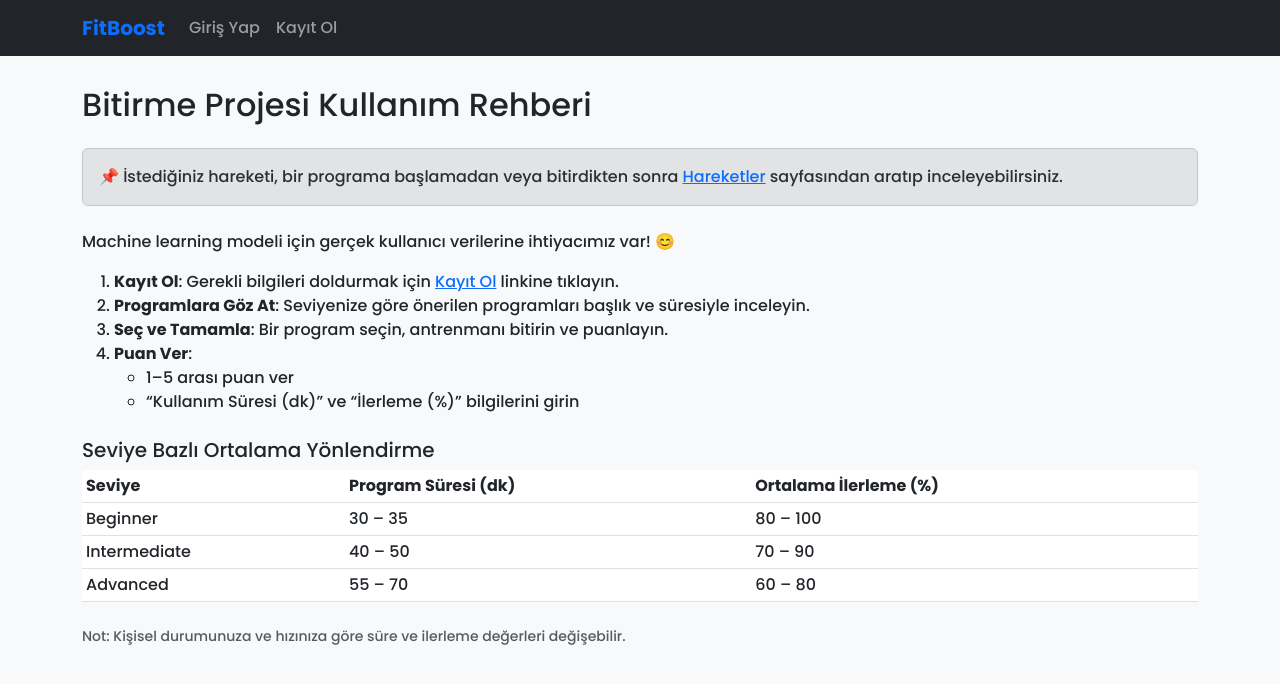
After one commit to HGAKGUMUS/myFlask, a Flask app: page /info in a window 1280 px wide. The commit adds this page. Shown: the top 684 px of the page. Run offline with Flask 3, Linux system fonts and the light colour scheme; some libraries are stand-ins or nearby versions.

Commit message:
Flasklast

```diff
--- a/app.py
+++ b/app.py
@@ -232,6 +232,10 @@ def movements():
     # veritabanından tüm hareketleri ada göre sırala
     moves = Movement.query.order_by(Movement.name).all()
     return render_template("movements.html", movements=moves)
+
+@app.route('/info')
+def info():
+    return render_template('info.html')
 
 # --------------------------------------
 # Şifre Validasyonu
--- /dev/null
+++ b/templates/info.html
@@ -0,0 +1,47 @@
+{% extends "base.html" %}
+{% block title %}Nasıl Kullanılır?{% endblock %}
+{% block content %}
+  <h2 class="mb-4">Bitirme Projesi Kullanım Rehberi</h2>
+
+  <div class="alert alert-secondary mb-4">
+    📌 İstediğiniz hareketi, bir programa başlamadan veya
+    bitirdikten sonra <a href="{{ url_for('movements') }}">Hareketler</a> sayfasından
+    aratıp inceleyebilirsiniz.
+  </div>
+
+  <p>Machine learning modeli için gerçek kullanıcı verilerine ihtiyacımız var! 😊</p>
+  <ol class="mb-4">
+    <li><strong>Kayıt Ol</strong>: Gerekli bilgileri doldurmak için
+        <a href="{{ url_for('register') }}">Kayıt Ol</a> linkine tıklayın.</li>
+    <li><strong>Programlara Göz At</strong>: Seviyenize göre önerilen
+        programları başlık ve süresiyle inceleyin.</li>
+    <li><strong>Seç ve Tamamla</strong>: Bir program seçin, antrenmanı
+        bitirin ve puanlayın.</li>
+    <li><strong>Puan Ver</strong>:
+      <ul>
+        <li>1–5 arası puan ver</li>
+        <li>“Kullanım Süresi (dk)” ve “İlerleme (%)” bilgilerini girin</li>
+      </ul>
+    </li>
+  </ol>
+
+  <h5>Seviye Bazlı Ortalama Yönlendirme</h5>
+  <table class="table table-sm mb-4">
+    <thead>
+      <tr>
+        <th>Seviye</th>
+        <th>Program Süresi (dk)</th>
+        <th>Ortalama İlerleme (%)</th>
+      </tr>
+    </thead>
+    <tbody>
+      <tr><td>Beginner</td><td>30 – 35</td><td>80 – 100</td></tr>
+      <tr><td>Intermediate</td><td>40 – 50</td><td>70 – 90</td></tr>
+      <tr><td>Advanced</td><td>55 – 70</td><td>60 – 80</td></tr>
+    </tbody>
+  </table>
+
+  <p class="small text-muted">
+    Not: Kişisel durumunuza ve hızınıza göre süre ve ilerleme değerleri değişebilir.
+  </p>
+{% endblock %}
```
Also changed, not shown: templates/home.html (+8 -0 lines).
